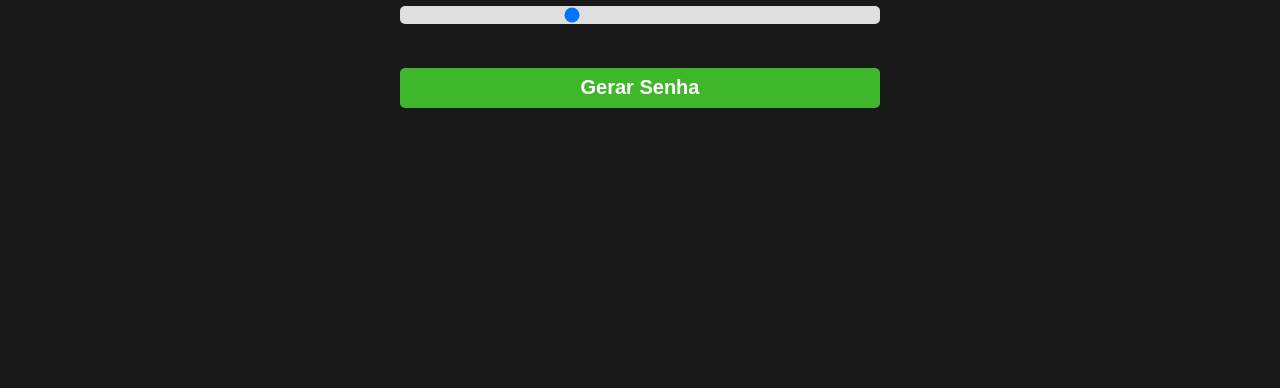
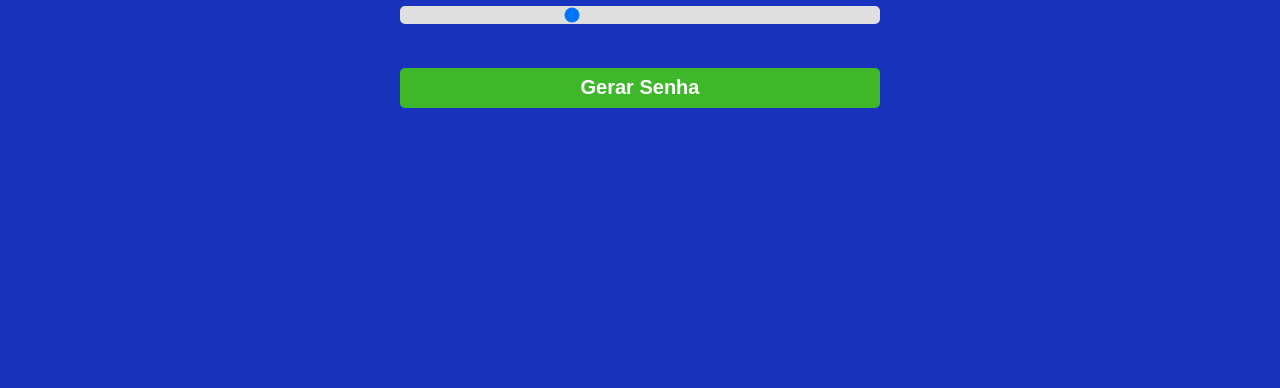
Before and after one commit to Leonardo-dev-br/gerador, a plain HTML site: page index.html in a window 1280 px wide. Shown: the part 412-800 px from the top of the page. Drawn offline with Linux system fonts and the light colour scheme.

Commit message:
WIP: Trocada cor Background

```diff
--- a/style.css
+++ b/style.css
@@ -6,7 +6,7 @@
 }
 
 body{
-    background-color: #181818;
+    background-color: #1932bd;
     width: 100%;
     height: 100vh;
     display: flex;
```
